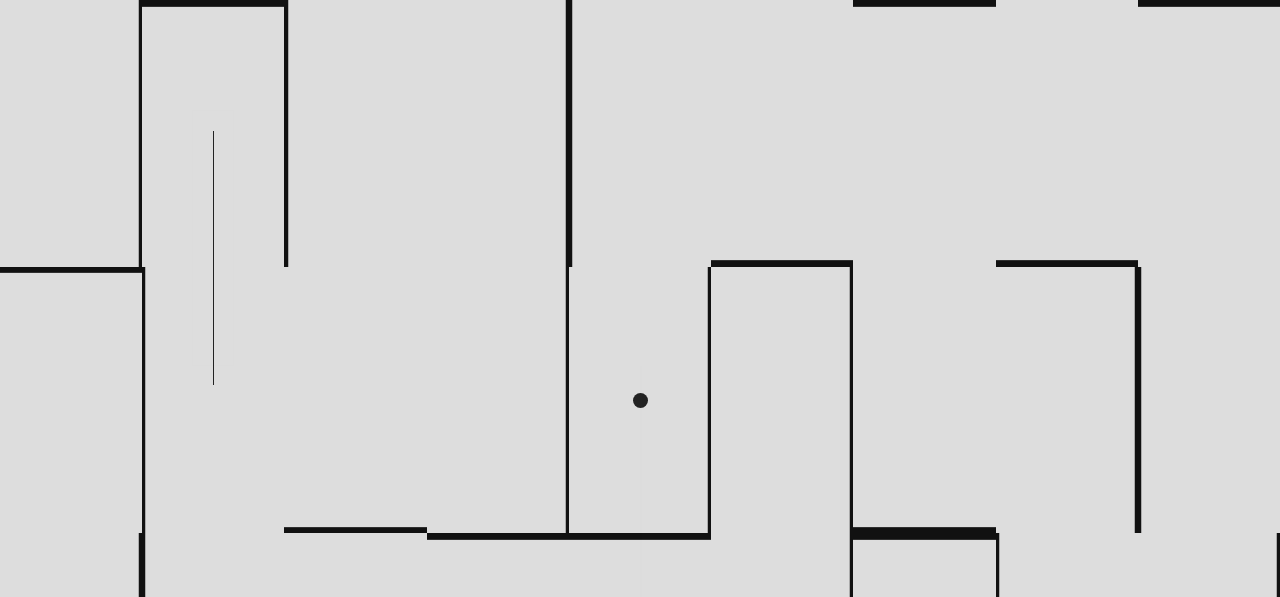
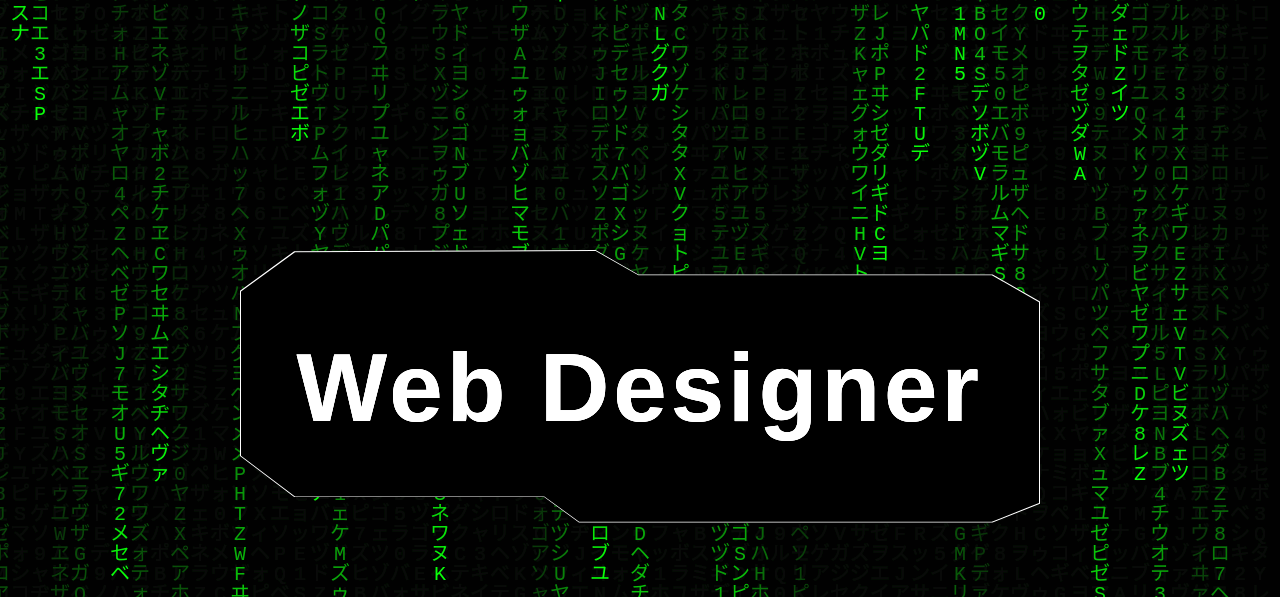
Before and after one commit to Shubham56-droid/Official-Shubham-Portfolio-Website.github.io, a plain HTML site: page index.html in a window 1280 px wide. Shown: the top 597 px of the page. Drawn offline with nearby package versions, Linux system fonts and the light colour scheme; files that its build step writes are made by us from their sources; a web font is replaced by a local one.

Commit message:
Add files via upload

```diff
--- a/index.html
+++ b/index.html
@@ -13,7 +13,7 @@
       <div class="content" id="content">
         <div class="cursor" id="cursor"></div>
 
-        <div class="introInitBox" id="introInitBox">
+        <div class="introInitBox deactivate" id="introInitBox">
 
           <div class="bgbox"><div class="inbox"></div></div>
           <div class="bgbox"><div class="inbox"></div></div>
@@ -94,7 +94,7 @@
           </div>
         </div>
 
-        <div class="box2" id="box2">
+        <div class="box2 " id="box2">
           <div class="aboutbox">
             <svg
               width="463.84"
@@ -148,14 +148,14 @@
           </div>
         </div>
 
-        <div class="box3" id="box3" onmouseenter="box3Cursor()"
+        <div class="box3 activate" id="box3" onmouseenter="box3Cursor()"
         onmouseleave="box3Cursor()">
           <canvas class="canvas1" id="canvas1"></canvas>
           <div class="box3content">
-
-              <h2 class="text" id="box3text" data-text="">
-
-              </h2>
+              <div class="bgbox3text">
+                <h2 class="text active" id="box3text" data-text="">
+                </h2>
+              </div>
 
           </div>
         </div>
--- a/script.js
+++ b/script.js
@@ -123,15 +123,15 @@
 const introInitBox = document.getElementById("introInitBox");
 
 // need to uncomment
-setTimeout(() => {
-  openerAnimation();
-  setTimeout(() => {
-    introInitBox.classList.add("deactivate");
-  }, 2000);
-  setTimeout(() => {
-    box1.classList.remove("deactivate");
-  }, 1500);
-}, 3500);
+// setTimeout(() => {
+//   openerAnimation();
+//   setTimeout(() => {
+//     introInitBox.classList.add("deactivate");
+//   }, 2000);
+//   setTimeout(() => {
+//     box1.classList.remove("deactivate");
+//   }, 1500);
+// }, 3500);
 
 // next page btn 2 box2 -> box3
 const box3 = document.getElementById("box3");
@@ -172,8 +172,40 @@
   }, 800);
 });
 
-// for testing
-// animate(0);
+
+
+
+
+
+// for testing after remove below section
+animate(0);
+
+const arrtext = ["Web Developer", "Web Designer"];
+let key_arrtext = 0;
+setInterval(() => {
+  if (key_arrtext < 2) {
+    const box3text = document.getElementById("box3text");
+    box3text.innerText = arrtext[key_arrtext];
+    box3text.setAttribute("data-text", `${arrtext[key_arrtext]}`);
+    key_arrtext = key_arrtext + 1;
+  } else {
+    key_arrtext = 0;
+  }
+}, 1500);
+const box3text = document.getElementById("box3text");
+setInterval(() => {
+  box3text.classList.toggle("active");
+}, 1500);
+// for testing above remove below section
+
+
+
+
+
+
+
+
+
 
 // box 2 text addition
 const text = "Hi, I'm Shubham Bawankar";
--- a/style.css
+++ b/style.css
@@ -690,17 +690,17 @@
 
 @import url("https://fonts.googleapis.com/css2?family=Poppins:ital,wght@0,100;0,200;0,300;0,400;0,500;0,600;0,700;0,800;0,900;1,100;1,200;1,300;1,400;1,500;1,600;1,700;1,800;1,900&display=swap");
 
-
-.box3content .text{
+.box3content .text {
   position: relative;
   color: #fff;
   font-weight: 700;
-  font-size: 0.7em;
+  font-size: 0.6em;
   transform: scale(2);
   padding: 30px;
   letter-spacing: 2px;
   /* text-transform: uppercase; */
-  font-family: 'Poppins',sans-serif;
+  font-family: "Poppins", sans-serif;
+  margin-top: -25px;
 }
 .box3content .text::before,
 .box3content .text::after {
@@ -712,14 +712,14 @@
   /* background: black; */
   overflow: hidden;
   top: 0;
-  left:0;
+  left: 0;
 }
-.box3content .text.active::before{
+.box3content .text.active::before {
   left: 3px;
   text-shadow: -3px 0 red;
   animation: glitch-1 2s linear infinite reverse;
 }
-.box3content .text.active::after{
+.box3content .text.active::after {
   left: -3px;
   text-shadow: -3px 0 blue;
   animation: glitch-2 2s linear infinite reverse;
@@ -854,3 +854,52 @@
     clip: rect(83px, auto, 40px, 30px);
   }
 }
+
+.bgbox3text {
+  position: relative;
+  clip-path: polygon(
+    6.77% 0.38%,
+    44.44% 0%,
+    49.79% 8.14%,
+    94.08% 8.14%,
+    100% 17.2%,
+    100% 84.55%,
+    94.08% 90.86%,
+    42.37% 90.86%,
+    38.01% 82.36%,
+    6.77% 82.36%,
+    0% 68.68%,
+    0% 13.57%
+  );
+  height: 300px;
+  width: 800px;
+  display: flex;
+  justify-content: center;
+  align-items: center;
+  backdrop-filter: blur(5px);
+  background-color: #ffffff;
+  overflow: hidden;
+  padding: 10px;
+}
+
+.bgbox3text::before{
+  position: absolute;
+  content:'';
+  clip-path: polygon(
+    6.77% 0.38%,
+    44.44% 0%,
+    49.79% 8.14%,
+    94.08% 8.14%,
+    100% 17.2%,
+    100% 84.55%,
+    94.08% 90.86%,
+    42.37% 90.86%,
+    38.01% 82.36%,
+    6.77% 82.36%,
+    0% 68.68%,
+    0% 13.57%
+  );
+  height: calc(100% - 2px);
+  width: calc(100% - 2px);
+  background-color: rgb(0, 0, 0);
+}
```
